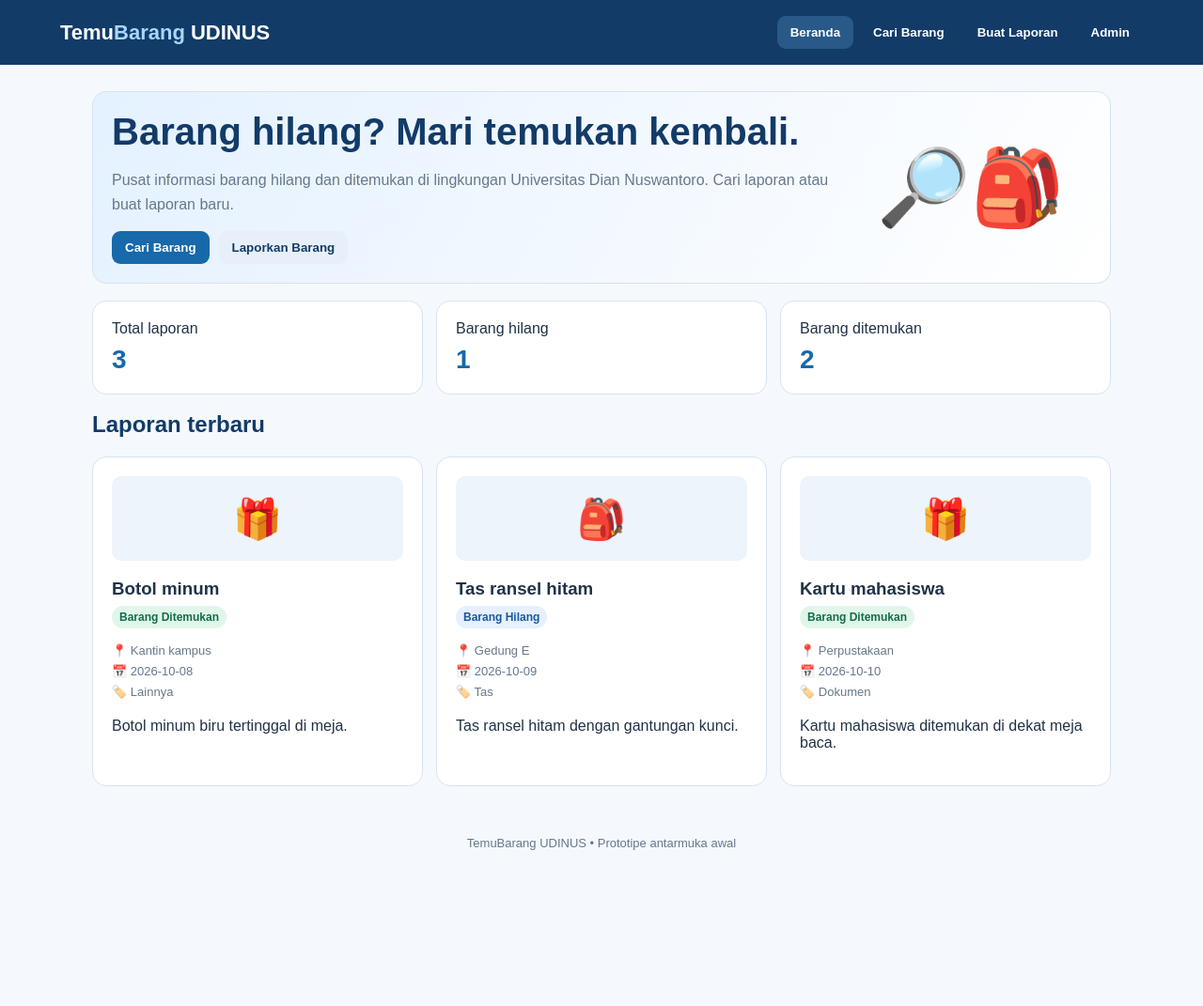
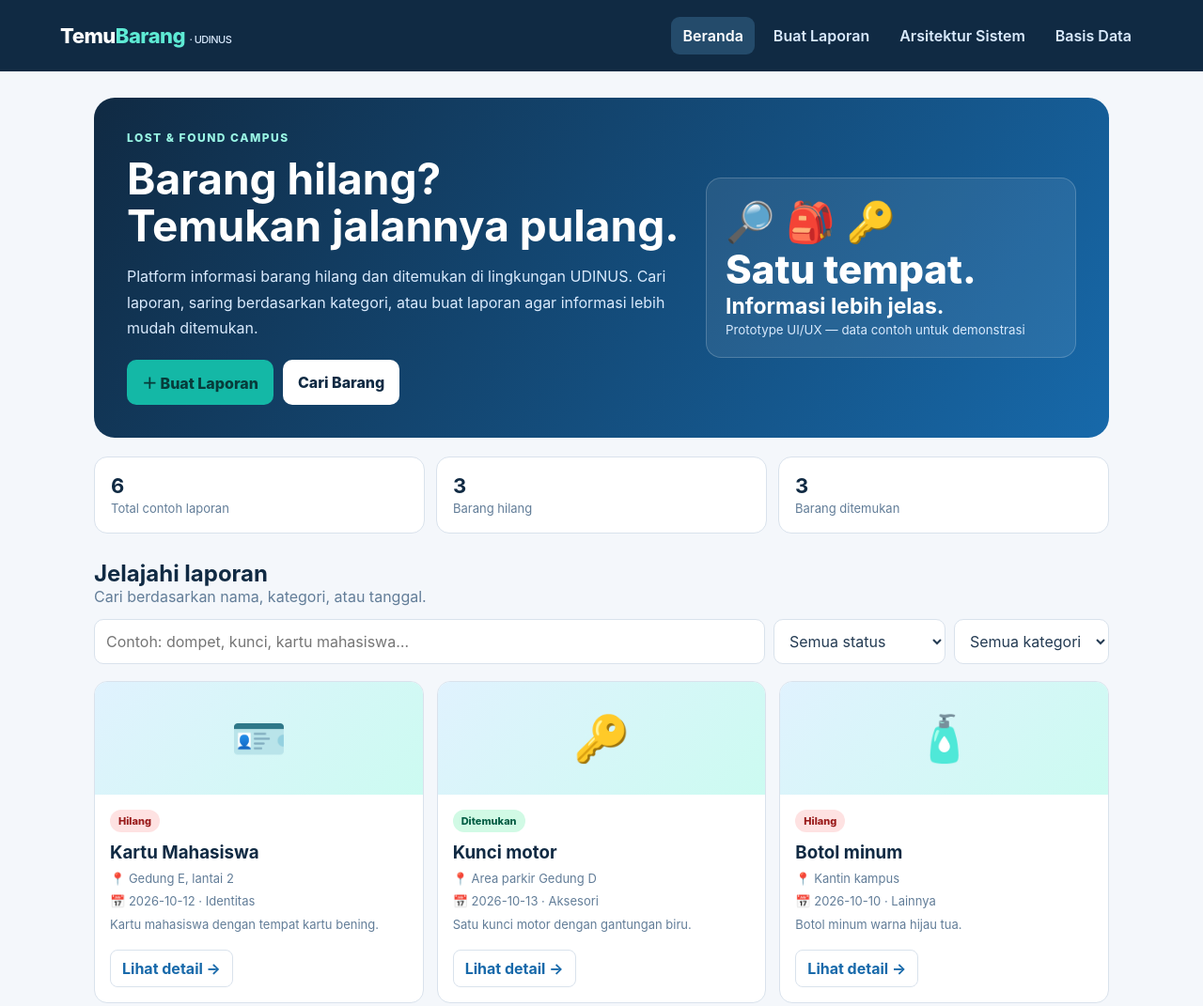
Before and after one commit to saptoajibagas-blip/temubarang-udinus, a plain HTML site: page index.html in a window 1280 px wide. Shown: the top 1071 px of the page at 94% size. Before the commit the page ends 930 px from the top, so only its background shows below. Drawn offline with Linux system fonts and the light colour scheme.

Commit message:
Update index.html

```diff
--- a/index.html
+++ b/index.html
@@ -1,48 +1,60 @@
-<!doctype html>
+<!DOCTYPE html>
 <html lang="id">
 <head>
-<meta charset="utf-8"><meta name="viewport" content="width=device-width, initial-scale=1">
-<title>TemuBarang UDINUS</title>
+<meta charset="utf-8"><meta name="viewport" content="width=device-width,initial-scale=1">
+<title>TemuBarang UDINUS — Prototype</title>
 <style>
-:root{--navy:#123b68;--blue:#1769aa;--light:#eef5fc;--ink:#203247;--muted:#66788a;--line:#d8e3ef}
-*{box-sizing:border-box}body{margin:0;background:#f5f8fc;color:var(--ink);font-family:Arial,sans-serif}
-header{background:var(--navy);color:white;padding:17px 5%;display:flex;justify-content:space-between;align-items:center;gap:15px;flex-wrap:wrap}
-.brand{font-size:22px;font-weight:800}.brand span{color:#a8d6ff}nav{display:flex;gap:7px;flex-wrap:wrap}button{border:0;border-radius:9px;padding:10px 14px;cursor:pointer;font-weight:bold}nav button{background:transparent;color:white}nav button.active,nav button:hover{background:#285987}
-main{max-width:1120px;margin:28px auto;padding:0 18px}.hero,.panel,.stat,.item{background:white;border:1px solid var(--line);border-radius:15px;padding:20px}.hero{background:linear-gradient(120deg,#e4f1ff,#fff);display:grid;grid-template-columns:1.5fr .5fr;gap:15px;align-items:center}
-h1,h2{color:var(--navy)}h1{font-size:clamp(28px,4vw,40px);margin:0 0 12px}h2{margin-top:0}.muted{color:var(--muted);line-height:1.6}.hero-icon{text-align:center;font-size:80px}
-.primary{background:var(--blue);color:white}.secondary{background:#e7f0fa;color:var(--navy)}.danger{background:#ffeded;color:#a52b2b}.actions{display:flex;gap:10px;flex-wrap:wrap;margin-top:15px}
-.stats,.grid{display:grid;grid-template-columns:repeat(3,1fr);gap:14px;margin:18px 0}.stat strong{display:block;font-size:28px;color:var(--blue);margin-top:8px}
-.toolbar{display:grid;grid-template-columns:2fr 1fr 1fr auto;gap:10px;margin:15px 0}input,select,textarea{width:100%;padding:12px;border:1px solid #cbd8e6;border-radius:9px;font:inherit;background:white;color:var(--ink)}label{font-size:14px;font-weight:bold;display:block;margin:12px 0 6px}
-.item .emoji{height:90px;background:#edf4fb;border-radius:10px;display:grid;place-items:center;font-size:42px}.item h3{margin-bottom:7px}.tag{display:inline-block;padding:5px 8px;border-radius:99px;background:#e6f0ff;color:#1759a0;font-size:12px;font-weight:bold}.found{background:#e1f6eb;color:#126c49}.meta{font-size:13px;color:var(--muted);line-height:1.7}.hidden{display:none!important}.notice{padding:12px;background:#e1f6eb;color:#126c49;border-radius:9px;margin:12px 0}.formgrid{display:grid;grid-template-columns:1fr 1fr;gap:0 16px}.full{grid-column:1/-1}.tablewrap{overflow:auto}table{width:100%;border-collapse:collapse;background:white}th,td{text-align:left;padding:12px;border-bottom:1px solid var(--line);font-size:14px}th{background:#edf4fb;color:var(--navy)}footer{text-align:center;padding:25px;color:var(--muted);font-size:13px}
-@media(max-width:720px){.hero{grid-template-columns:1fr}.hero-icon{display:none}.stats,.grid{grid-template-columns:1fr}.toolbar{grid-template-columns:1fr 1fr}.toolbar input{grid-column:1/-1}.formgrid{grid-template-columns:1fr}.full{grid-column:auto}}
+:root{--navy:#102a43;--blue:#1769aa;--teal:#14b8a6;--bg:#f4f7fb;--ink:#243b53;--muted:#627d98;--line:#d9e2ec;--white:#fff}
+*{box-sizing:border-box}body{margin:0;background:var(--bg);font-family:Inter,Segoe UI,Arial,sans-serif;color:var(--ink)}
+header{background:var(--navy);color:white;padding:18px max(5vw,20px);display:flex;align-items:center;justify-content:space-between;gap:20px;flex-wrap:wrap}
+.brand{font-size:22px;font-weight:800;letter-spacing:-.5px}.brand span{color:#5eead4}.nav{display:flex;gap:8px;flex-wrap:wrap}.nav button{background:transparent;color:#d9eafd;border:0;padding:10px 12px;border-radius:9px;cursor:pointer;font-weight:600}.nav button.active,.nav button:hover{background:#244b6b;color:white}
+main{max-width:1120px;margin:auto;padding:28px 20px 55px}.hero{background:linear-gradient(125deg,#102a43,#1769aa);border-radius:22px;padding:35px;color:white;display:grid;grid-template-columns:1.5fr 1fr;gap:25px;align-items:center}
+.eyebrow{text-transform:uppercase;letter-spacing:1.5px;font-size:12px;color:#99f6e4;font-weight:800}.hero h1{font-size:clamp(30px,4vw,46px);line-height:1.08;margin:12px 0}.hero p{color:#d9eafd;line-height:1.7;max-width:620px}.hero .cta{display:flex;gap:10px;flex-wrap:wrap;margin-top:20px}
+button,.btn{font:inherit}.primary,.secondary{border:0;border-radius:10px;padding:12px 16px;font-weight:800;cursor:pointer}.primary{background:var(--teal);color:#073b3a}.secondary{background:white;color:var(--navy)}.hero-card{background:#ffffff14;border:1px solid #ffffff30;border-radius:16px;padding:20px}.hero-card .big{font-size:42px;font-weight:850}.hero-card small{color:#d9eafd}.stats{display:grid;grid-template-columns:repeat(3,1fr);gap:12px;margin:20px 0}.stat,.panel,.item{background:white;border:1px solid var(--line);border-radius:14px;padding:17px}.stat strong{font-size:22px;display:block;color:var(--navy)}.stat span{color:var(--muted);font-size:13px}
+.sectionhead{display:flex;justify-content:space-between;align-items:end;gap:12px;margin:28px 0 14px;flex-wrap:wrap}.sectionhead h2{margin:0;color:var(--navy)}.muted{color:var(--muted)}.filters{display:flex;gap:9px;flex-wrap:wrap;margin:14px 0 18px}.filters input,.filters select,.form input,.form select,.form textarea{border:1px solid var(--line);background:white;border-radius:10px;padding:12px;color:var(--ink);font:inherit}.filters input{flex:1;min-width:200px}.filters select{min-width:155px}
+.cards{display:grid;grid-template-columns:repeat(3,1fr);gap:14px}.item{padding:0;overflow:hidden}.thumb{height:120px;background:linear-gradient(135deg,#e0f2fe,#ccfbf1);display:grid;place-items:center;font-size:48px}.itembody{padding:16px}.tag{display:inline-block;border-radius:99px;background:#d1fae5;color:#065f46;padding:5px 9px;font-size:11px;font-weight:800}.tag.lost{background:#fee2e2;color:#991b1b}.item h3{margin:10px 0 7px;color:var(--navy)}.item p{font-size:13px;line-height:1.5;color:var(--muted);margin:5px 0}.item .detail{border:1px solid var(--line);background:white;padding:9px 12px;border-radius:8px;margin-top:12px;cursor:pointer;color:var(--blue);font-weight:700}
+.view{display:none}.view.active{display:block}.panel h2,.panel h3{color:var(--navy)}.form{display:grid;grid-template-columns:1fr 1fr;gap:13px}.form label{display:grid;gap:6px;font-size:13px;font-weight:700}.form .wide{grid-column:1/-1}.form textarea{min-height:95px;resize:vertical}.notice{background:#eff6ff;border-left:4px solid var(--blue);padding:13px 15px;border-radius:8px;line-height:1.6;font-size:14px}
+.arch{display:grid;grid-template-columns:repeat(3,1fr);gap:12px;align-items:stretch}.layer{border:1px solid var(--line);border-radius:13px;padding:18px;background:white;text-align:center}.layer strong{display:block;color:var(--navy);margin-bottom:8px}.arrow{text-align:center;color:var(--blue);font-size:22px;padding:4px}.schema{display:grid;grid-template-columns:repeat(2,1fr);gap:12px}.tablebox{border:1px solid var(--line);background:white;border-radius:12px;overflow:hidden}.tablebox h3{background:#eaf3fb;margin:0;padding:12px 14px;font-size:15px}.tablebox p{padding:0 14px;font-size:13px;line-height:1.7}.footer{text-align:center;color:var(--muted);font-size:12px;margin-top:35px}.empty{padding:35px;text-align:center;color:var(--muted);background:white;border:1px dashed var(--line);border-radius:12px}
+@media(max-width:760px){.hero{grid-template-columns:1fr}.cards{grid-template-columns:1fr 1fr}.arch{grid-template-columns:1fr}.schema{grid-template-columns:1fr}.stats{grid-template-columns:1fr 1fr}.form{grid-template-columns:1fr}.form .wide{grid-column:auto}}
+@media(max-width:480px){.cards{grid-template-columns:1fr}.hero{padding:25px}.stats{grid-template-columns:1fr 1fr}}
 </style></head>
 <body>
-<header><div class="brand">Temu<span>Barang</span> UDINUS</div><nav><button class="active" data-page="home">Beranda</button><button data-page="search">Cari Barang</button><button data-page="report">Buat Laporan</button><button data-page="admin">Admin</button></nav></header>
+<header><div class="brand">Temu<span>Barang</span> <small style="font-size:11px;font-weight:500;color:#d9eafd">· UDINUS</small></div>
+<nav class="nav"><button class="active" data-view="home">Beranda</button><button data-view="report">Buat Laporan</button><button data-view="architecture">Arsitektur Sistem</button><button data-view="database">Basis Data</button></nav></header>
 <main>
-<section id="home" class="page"><div class="hero"><div><h1>Barang hilang? Mari temukan kembali.</h1><p class="muted">Pusat informasi barang hilang dan ditemukan di lingkungan Universitas Dian Nuswantoro. Cari laporan atau buat laporan baru.</p><div class="actions"><button class="primary" data-go="search">Cari Barang</button><button class="secondary" data-go="report">Laporkan Barang</button></div></div><div class="hero-icon">🔎🎒</div></div>
-<div class="stats"><div class="stat">Total laporan<strong id="total">0</strong></div><div class="stat">Barang hilang<strong id="lost">0</strong></div><div class="stat">Barang ditemukan<strong id="found">0</strong></div></div><h2>Laporan terbaru</h2><div id="recent" class="grid"></div></section>
-<section id="search" class="page hidden"><div class="panel"><h2>Cari Barang</h2><p class="muted">Cari berdasarkan kata kunci, jenis laporan, atau kategori.</p><div class="toolbar"><input id="q" placeholder="Nama barang atau kata kunci"><select id="filterType"><option value="">Semua jenis</option><option>Barang Hilang</option><option>Barang Ditemukan</option></select><select id="filterCategory"><option value="">Semua kategori</option><option>Elektronik</option><option>Aksesori</option><option>Dokumen</option><option>Tas</option><option>Lainnya</option></select><button id="searchBtn" class="primary">Cari</button></div><div id="results" class="grid"></div></div></section>
-<section id="report" class="page hidden"><div class="panel"><h2>Buat Laporan Barang</h2><p class="muted">Isi informasi yang diketahui. Tanda * berarti wajib diisi.</p><div id="notice" class="notice hidden"></div><form id="form"><div class="formgrid">
-<div><label>Jenis laporan *</label><select id="type" required><option value="">Pilih jenis</option><option>Barang Hilang</option><option>Barang Ditemukan</option></select></div>
-<div><label>Kategori *</label><select id="category" required><option value="">Pilih kategori</option><option>Elektronik</option><option>Aksesori</option><option>Dokumen</option><option>Tas</option><option>Lainnya</option></select></div>
-<div><label>Nama barang *</label><input id="name" required maxlength="80" placeholder="Contoh: kartu mahasiswa"></div><div><label>Tanggal kejadian *</label><input id="date" type="date" required></div>
-<div class="full"><label>Lokasi kejadian *</label><input id="location" required placeholder="Contoh: Perpustakaan lantai 2"></div>
-<div class="full"><label>Deskripsi/ciri-ciri *</label><textarea id="description" rows="4" required placeholder="Warna, merek, dan ciri khusus"></textarea></div>
-<div class="full"><label>Nama pelapor (opsional)</label><input id="reporter" placeholder="Nama atau inisial"></div></div><div class="actions"><button class="primary" type="submit">Kirim Laporan</button><button class="secondary" type="reset">Bersihkan Form</button></div></form></div></section>
-<section id="admin" class="page hidden"><div class="panel"><h2>Dashboard Admin (Demo)</h2><p class="muted">Simulasi antarmuka saja. Aplikasi produksi harus memakai login dan pemeriksaan hak akses di server.</p><div class="tablewrap"><table><thead><tr><th>Barang</th><th>Jenis</th><th>Tanggal</th><th>Lokasi</th><th>Aksi demo</th></tr></thead><tbody id="rows"></tbody></table></div></div></section>
-</main><footer>TemuBarang UDINUS • Prototipe antarmuka awal</footer>
+<section id="home" class="view active">
+<div class="hero"><div><div class="eyebrow">Lost & Found Campus</div><h1>Barang hilang?<br>Temukan jalannya pulang.</h1><p>Platform informasi barang hilang dan ditemukan di lingkungan UDINUS. Cari laporan, saring berdasarkan kategori, atau buat laporan agar informasi lebih mudah ditemukan.</p><div class="cta"><button class="primary" onclick="showView('report')">＋ Buat Laporan</button><button class="secondary" onclick="document.getElementById('search').focus()">Cari Barang</button></div></div>
+<div class="hero-card"><div style="font-size:42px">🔎 🎒 🔑</div><div class="big">Satu tempat.</div><div style="font-size:23px;font-weight:750">Informasi lebih jelas.</div><small>Prototype UI/UX — data contoh untuk demonstrasi</small></div></div>
+<div class="stats"><div class="stat"><strong id="totalCount">6</strong><span>Total contoh laporan</span></div><div class="stat"><strong id="lostCount">3</strong><span>Barang hilang</span></div><div class="stat"><strong id="foundCount">3</strong><span>Barang ditemukan</span></div></div>
+<div class="sectionhead"><div><h2>Jelajahi laporan</h2><div class="muted">Cari berdasarkan nama, kategori, atau tanggal.</div></div></div>
+<div class="filters"><input id="search" placeholder="Contoh: dompet, kunci, kartu mahasiswa…" oninput="renderItems()"><select id="typeFilter" onchange="renderItems()"><option value="">Semua status</option><option value="Hilang">Barang hilang</option><option value="Ditemukan">Barang ditemukan</option></select><select id="catFilter" onchange="renderItems()"><option value="">Semua kategori</option><option>Elektronik</option><option>Identitas</option><option>Aksesori</option><option>Lainnya</option></select></div>
+<div class="cards" id="items"></div><div class="footer">TemuBarang UDINUS · Prototype interaktif · Bukan sistem produksi</div>
+</section>
+<section id="report" class="view"><div class="sectionhead"><div><h2>Buat laporan barang</h2><p class="muted">Isi detail agar pengguna lain lebih mudah mengenali barang.</p></div></div>
+<div class="panel"><div class="notice">Untuk demo, laporan baru disimpan sementara di halaman ini (tidak dikirim ke server atau database).</div><form id="reportForm" class="form" style="margin-top:18px">
+<label>Jenis laporan<select name="type" required><option>Hilang</option><option>Ditemukan</option></select></label><label>Nama barang<input name="name" required placeholder="Misalnya: Dompet hitam"></label>
+<label>Kategori<select name="category"><option>Elektronik</option><option>Identitas</option><option>Aksesori</option><option>Lainnya</option></select></label><label>Tanggal kejadian<input name="date" type="date" required></label>
+<label>Lokasi kejadian<input name="location" required placeholder="Misalnya: Perpustakaan lantai 2"></label><label>Kontak pelapor<input name="contact" placeholder="Email kampus / kontak yang aman"></label>
+<label class="wide">Deskripsi dan ciri-ciri<textarea name="description" required placeholder="Warna, merek, ciri khusus, waktu kejadian…"></textarea></label><label class="wide">Foto (opsional)<input name="photo" type="file" accept="image/*"></label>
+<div class="wide"><button class="primary" type="submit">Simpan laporan demo</button> <button class="secondary" type="button" onclick="showView('home')">Batal</button></div></form></div></section>
+<section id="architecture" class="view"><div class="sectionhead"><div><h2>Arsitektur Sistem</h2><p class="muted">Usulan arsitektur web berlapis (3-tier) untuk sistem TemuBarang.</p></div></div>
+<div class="arch"><div class="layer"><div style="font-size:30px">💻 📱</div><strong>1. Presentation Layer</strong><p>Browser desktop/mobile · HTML, CSS, JavaScript atau React</p></div><div class="layer"><div style="font-size:30px">⚙️</div><strong>2. Application Layer</strong><p>REST API · autentikasi/otorisasi · validasi · logika laporan dan pencarian</p></div><div class="layer"><div style="font-size:30px">🗄️</div><strong>3. Data Layer</strong><p>Database relasional · pengguna · laporan barang · kategori</p></div></div>
+<div class="arrow">Browser ⇄ API/Server ⇄ Database</div><div class="panel" style="margin-top:16px"><h3>Alur utama</h3><ol><li>Pengguna membuka situs dan mencari laporan atau masuk ke akun.</li><li>Pengguna membuat laporan dengan jenis, nama, kategori, tanggal, lokasi, deskripsi, dan foto opsional.</li><li>Frontend mengirim data ke API melalui HTTPS; server memvalidasi input dan hak akses.</li><li>API menyimpan data laporan ke database dan mengembalikan respons ke frontend.</li><li>Fitur pencarian/filter mengambil laporan yang sesuai lalu menampilkannya.</li></ol><h3>Keamanan & kualitas</h3><ul><li>Hash kata sandi (jangan simpan kata sandi mentah).</li><li>Validasi input di sisi frontend dan backend.</li><li>Otorisasi: pengguna mengelola laporan miliknya; admin dapat memoderasi jika fitur admin ditambahkan.</li><li>HTTPS, pembatasan ukuran/tipe file, dan backup database.</li><li>Desain responsif, pesan error yang jelas, serta pengujian fungsional.</li></ul><p class="muted">Catatan: pilihan framework dan hosting final disesuaikan dengan implementasi tim.</p></div></section>
+<section id="database" class="view"><div class="sectionhead"><div><h2>Rancangan Basis Data</h2><p class="muted">Model awal yang selaras dengan akun pengguna dan postingan laporan.</p></div></div>
+<div class="schema"><div class="tablebox"><h3>users</h3><p><b>PK</b> user_id<br>nama<br>email (unik)<br>password_hash<br>role<br>created_at</p></div><div class="tablebox"><h3>categories</h3><p><b>PK</b> category_id<br>nama_kategori<br>created_at</p></div><div class="tablebox"><h3>reports</h3><p><b>PK</b> report_id<br><b>FK</b> user_id → users.user_id<br><b>FK</b> category_id → categories.category_id<br>jenis (Hilang/Ditemukan)<br>nama_barang<br>deskripsi<br>lokasi<br>tanggal_kejadian<br>foto_url<br>status<br>created_at, updated_at</p></div><div class="tablebox"><h3>Relasi</h3><p>users 1 — N reports<br>categories 1 — N reports<br><br><b>Index disarankan:</b> reports(jenis), reports(category_id), reports(tanggal_kejadian), reports(nama_barang).</p></div></div>
+<div class="panel" style="margin-top:16px"><h3>Catatan implementasi</h3><ul><li>Gunakan primary key untuk identitas unik setiap baris dan foreign key untuk menjaga konsistensi relasi.</li><li>Kolom email diberi constraint UNIQUE.</li><li>Kolom jenis dibatasi ke nilai Hilang atau Ditemukan.</li><li>Foto sebaiknya disimpan di object/file storage, sedangkan database menyimpan URL/path-nya.</li><li>Rancangan ini belum memasukkan modul pengelolaan penyimpanan fisik atau pencocokan AI karena berada di luar lingkup proposal.</li></ul></div></section>
+</main>
 <script>
-let data=[
-{id:1,name:"Kartu mahasiswa",type:"Barang Ditemukan",category:"Dokumen",date:"2026-10-10",location:"Perpustakaan",description:"Kartu mahasiswa ditemukan di dekat meja baca."},
-{id:2,name:"Tas ransel hitam",type:"Barang Hilang",category:"Tas",date:"2026-10-09",location:"Gedung E",description:"Tas ransel hitam dengan gantungan kunci."},
-{id:3,name:"Botol minum",type:"Barang Ditemukan",category:"Lainnya",date:"2026-10-08",location:"Kantin kampus",description:"Botol minum biru tertinggal di meja."}];
-const $=id=>document.getElementById(id);
-function esc(s){return String(s).replace(/[&<>"']/g,c=>({"&":"&amp;","<":"&lt;",">":"&gt;",'"':"&quot;","'":"&#39;"}[c]));}
-function card(r){let f=r.type==="Barang Ditemukan";return `<article class="item"><div class="emoji">${f?"🎁":r.category==="Tas"?"🎒":r.category==="Dokumen"?"🪪":"🔎"}</div><h3>${esc(r.name)}</h3><span class="tag ${f?"found":""}">${esc(r.type)}</span><p class="meta">📍 ${esc(r.location)}<br>📅 ${esc(r.date)}<br>🏷️ ${esc(r.category)}</p><p>${esc(r.description)}</p></article>`}
-function search(){let q=$("q").value.toLowerCase().trim(),t=$("filterType").value,c=$("filterCategory").value;let arr=data.filter(r=>(!q||(r.name+" "+r.description+" "+r.location).toLowerCase().includes(q))&&(!t||r.type===t)&&(!c||r.category===c));$("results").innerHTML=arr.map(card).join("")||"<p>Tidak ada laporan yang cocok.</p>"}
-function render(){$("total").textContent=data.length;$("lost").textContent=data.filter(r=>r.type==="Barang Hilang").length;$("found").textContent=data.filter(r=>r.type==="Barang Ditemukan").length;$("recent").innerHTML=data.slice().reverse().slice(0,3).map(card).join("");$("rows").innerHTML=data.slice().reverse().map(r=>`<tr><td>${esc(r.name)}</td><td>${esc(r.type)}</td><td>${esc(r.date)}</td><td>${esc(r.location)}</td><td><button class="danger" data-del="${r.id}">Hapus demo</button></td></tr>`).join("");search()}
-function page(id){document.querySelectorAll(".page").forEach(p=>p.classList.toggle("hidden",p.id!==id));document.querySelectorAll("[data-page]").forEach(b=>b.classList.toggle("active",b.dataset.page===id));window.scrollTo(0,0)}
-document.querySelectorAll("[data-page]").forEach(b=>b.onclick=()=>page(b.dataset.page));document.querySelectorAll("[data-go]").forEach(b=>b.onclick=()=>page(b.dataset.go));$("searchBtn").onclick=search;["q","filterType","filterCategory"].forEach(id=>$(id).addEventListener(id==="q"?"input":"change",search));
-$("form").onsubmit=e=>{e.preventDefault();data.push({id:Date.now(),type:$("type").value,category:$("category").value,name:$("name").value.trim(),date:$("date").value,location:$("location").value.trim(),description:$("description").value.trim()});render();$("form").reset();$("notice").textContent="Laporan ditambahkan pada demo ini. Data belum disimpan ke server/database."; $("notice").classList.remove("hidden");window.scrollTo(0,0)};
-$("rows").onclick=e=>{let b=e.target.closest("[data-del]");if(b&&confirm("Hapus dari tampilan demo?")){data=data.filter(r=>String(r.id)!==b.dataset.del);render()}};render();
+let reports=[
+{id:1,type:'Hilang',name:'Kartu Mahasiswa',category:'Identitas',date:'2026-10-12',location:'Gedung E, lantai 2',description:'Kartu mahasiswa dengan tempat kartu bening.',icon:'🪪'},
+{id:2,type:'Ditemukan',name:'Kunci motor',category:'Aksesori',date:'2026-10-13',location:'Area parkir Gedung D',description:'Satu kunci motor dengan gantungan biru.',icon:'🔑'},
+{id:3,type:'Hilang',name:'Botol minum',category:'Lainnya',date:'2026-10-10',location:'Kantin kampus',description:'Botol minum warna hijau tua.',icon:'🧴'},
+{id:4,type:'Ditemukan',name:'Payung lipat',category:'Aksesori',date:'2026-10-11',location:'Perpustakaan',description:'Payung lipat warna hitam tertinggal di meja.',icon:'☂️'},
+{id:5,type:'Hilang',name:'Earphone',category:'Elektronik',date:'2026-10-09',location:'Ruang kelas H.3',description:'Earphone putih di dalam casing kecil.',icon:'🎧'},
+{id:6,type:'Ditemukan',name:'Dompet cokelat',category:'Aksesori',date:'2026-10-14',location:'Selasar Gedung A',description:'Dompet kecil warna cokelat.',icon:'👛'}];
+function showView(id){document.querySelectorAll('.view').forEach(v=>v.classList.toggle('active',v.id===id));document.querySelectorAll('.nav button').forEach(b=>b.classList.toggle('active',b.dataset.view===id));window.scrollTo({top:0,behavior:'smooth'})}
+document.querySelectorAll('.nav button').forEach(b=>b.addEventListener('click',()=>showView(b.dataset.view)));
+function renderItems(){let q=document.getElementById('search').value.toLowerCase(),t=document.getElementById('typeFilter').value,c=document.getElementById('catFilter').value;let a=reports.filter(r=>(!q||(r.name+' '+r.description+' '+r.location).toLowerCase().includes(q))&&(!t||r.type===t)&&(!c||r.category===c));document.getElementById('items').innerHTML=a.length?a.map(r=>`<article class="item"><div class="thumb">${r.icon||'📦'}</div><div class="itembody"><span class="tag ${r.type==='Hilang'?'lost':''}">${r.type}</span><h3>${esc(r.name)}</h3><p>📍 ${esc(r.location)}</p><p>📅 ${esc(r.date)} · ${esc(r.category)}</p><p>${esc(r.description)}</p><button class="detail" onclick="alert('Detail demo: ${esc(r.name)}\\nJenis: ${r.type}\\nLokasi: ${esc(r.location)}\\nTanggal: ${r.date}\\n\\nPada sistem produksi, detail dan kontak hanya ditampilkan sesuai aturan privasi.')">Lihat detail →</button></div></article>`).join(''):'<div class="empty" style="grid-column:1/-1">Tidak ada laporan yang cocok. Coba kata kunci atau filter lain.</div>';document.getElementById('totalCount').textContent=reports.length;document.getElementById('lostCount').textContent=reports.filter(x=>x.type==='Hilang').length;document.getElementById('foundCount').textContent=reports.filter(x=>x.type==='Ditemukan').length}
+function esc(s){return String(s).replace(/[&<>"']/g,m=>({'&':'&amp;','<':'&lt;','>':'&gt;','"':'&quot;',"'":'&#39;'}[m]))}
+document.getElementById('reportForm').addEventListener('submit',e=>{e.preventDefault();let f=new FormData(e.target);let file=f.get('photo');reports.unshift({id:Date.now(),type:f.get('type'),name:f.get('name'),category:f.get('category'),date:f.get('date'),location:f.get('location'),description:f.get('description'),icon:f.get('type')==='Hilang'?'🔍':'📦'});renderItems();e.target.reset();alert('Laporan berhasil ditambahkan ke data demo di halaman ini. Data tidak tersimpan permanen.');showView('home')});renderItems();
 </script></body></html>
```
